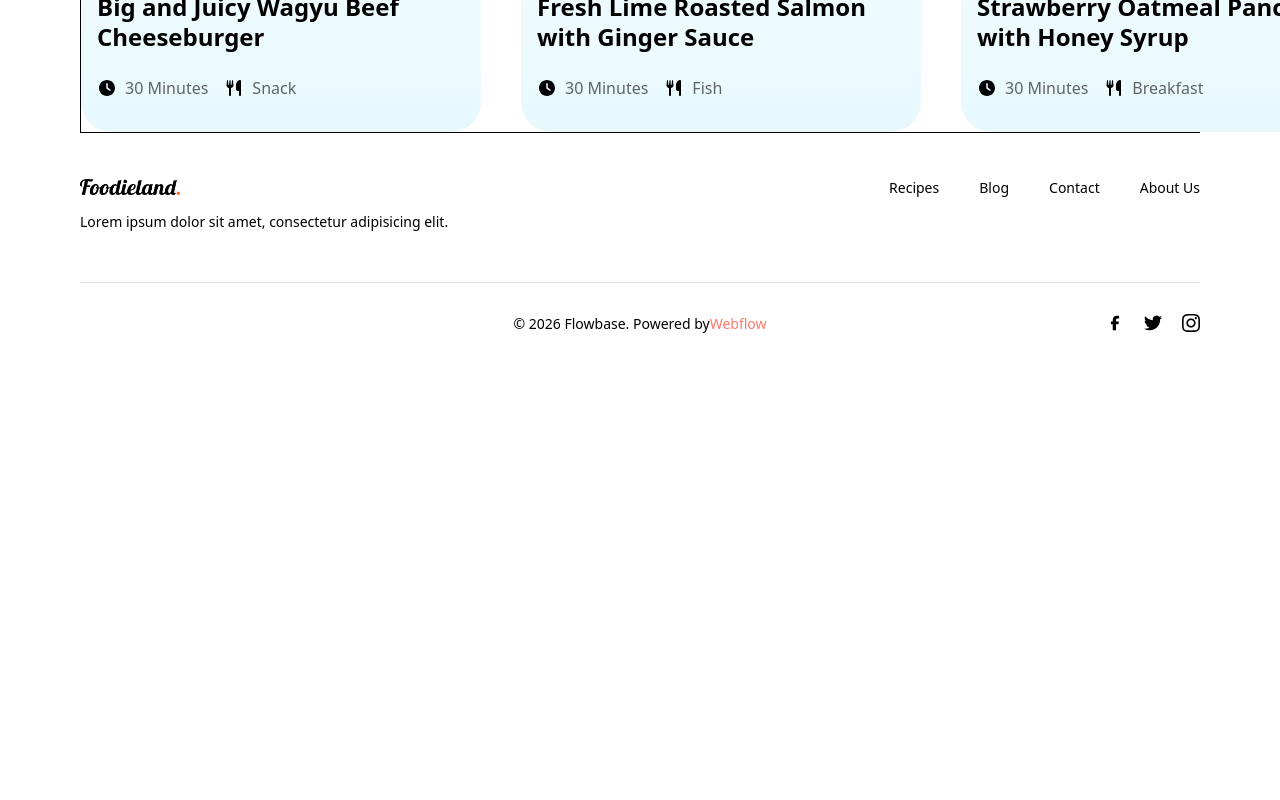
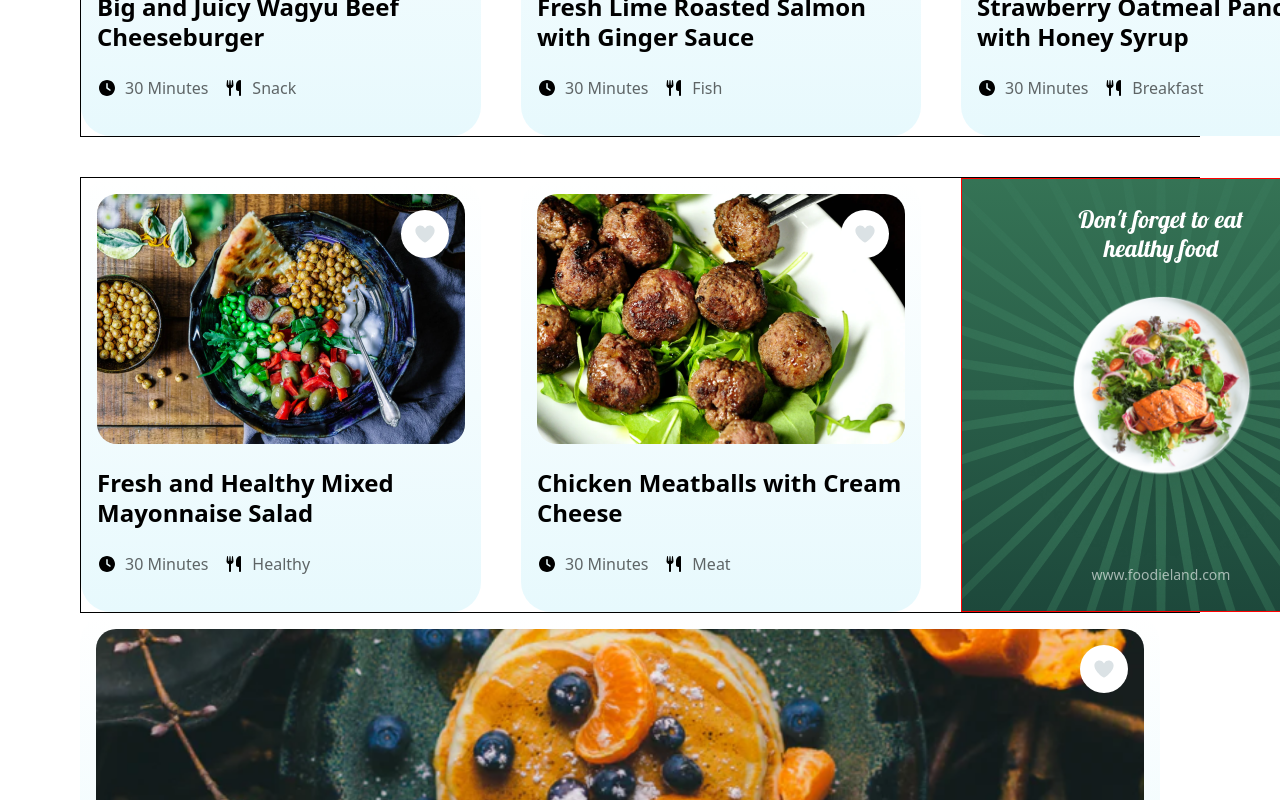
Before and after one commit to Scorpio0712/Foodieland-Portfolio, a Next.js app: page / in a window 1280 px wide. Shown: the part 1800-2600 px from the top of the page. Before the commit the page ends 2163 px from the top, so only its background shows below. Built offline with nearby package versions, Linux system fonts and the light colour scheme.

Commit message:
Continue Create Simple and Tasty 2

```diff
--- a/app/components/card/card.module.css
+++ b/app/components/card/card.module.css
@@ -3,6 +3,7 @@
     background: linear-gradient(180deg, white 0%, #E7F9FD 100%);
     border-radius: 30px;
     min-width: 400px;
+    min-height: 434px;
     margin-right: 40px;
 }
 
--- a/app/home.module.css
+++ b/app/home.module.css
@@ -1,3 +1,5 @@
+@import url('https://fonts.googleapis.com/css2?family=Lobster&display=swap');
+
 .homeContainer {
     margin: 30px 80px;
 }
@@ -290,4 +292,68 @@
     display: flex;
     justify-content: space-between;
     align-items: center;
+    margin-bottom: 40px;
 }
+
+.simpleAndTastyCardListTwo {
+    border: 1px solid black;
+    flex: 1;
+    display: flex;
+    justify-content: space-between;
+    align-items: center;
+}
+
+.adsBadge {
+    display: flex;
+    flex-direction: column;
+    align-items: center;
+    justify-content: center;
+    text-align: center;
+    position: relative;
+    min-width: 400px;
+    height: 434px;
+    padding: 40px;
+    background: linear-gradient(180deg, #357355 0%, #1D483B 100%);
+    overflow: hidden;
+    border: 1px solid red;
+}
+
+.adsBadge img {
+    z-index: 2;
+    position: relative;
+    max-width: 100%;
+    max-height: 100%;
+    object-fit: contain;
+}
+
+.adsBadgeBackGround {
+    width: max-content;
+    height: max-content;
+    position: absolute;
+    top: 50%;
+    left: 50%;
+    transform: translate(-50%, -50%);
+    z-index: 0;
+}
+
+.adsBadgeBackGround img {
+    width: 100%;
+    height: 100%;
+    object-fit: contain;
+}
+
+.adsBadge h1 {
+    font-family: 'Lobster', cursive;
+    line-height: 1.2;
+    color: white;
+    font-size: 24px;
+    z-index: 2;
+    position: relative;
+}
+
+.adsBadge p {
+    position: relative;
+    z-index: 2;
+    font-size: 14px;
+    color: rgba(255, 255, 255, 0.6);
+}
--- a/app/page.tsx
+++ b/app/page.tsx
@@ -252,8 +252,58 @@ export default function Home() {
             typeTwo="Breakfast"
           />
         </div>
-        <div className={style.simpleAndTastyCardListTwo}></div>
-        <div className={style.simpleAndTastyCardListThree}></div>
+        <div className={style.simpleAndTastyCardListTwo}>
+          <Card
+            title="Fresh and Healthy Mixed Mayonnaise Salad"
+            image="/images/food/mixedsalad-image.png"
+            typeOne="30 Minutes"
+            typeTwo="Healthy"
+          />
+          <Card
+            title="Chicken Meatballs with Cream Cheese"
+            image="/images/food/meatball-image.png"
+            typeOne="30 Minutes"
+            typeTwo="Meat"
+          />
+          <div className={style.adsBadge}>
+            <div className={style.adsBadgeBackGround}>
+              <Image
+                src="/images/icon/star-image.png"
+                width={600}
+                height={600}
+                alt=""
+              />
+            </div>
+            <h1>Don&apos;t forget to eat<br /> healthy food</h1>
+            <Image
+              src="/images/food/salmonsalad-image.png"
+              width={600}
+              height={600}
+              alt="Salmon Salad"
+            />
+            <p>www.foodieland.com</p>
+          </div>
+        </div>
+        <div className={style.simpleAndTastyCardListThree}>
+          <Card
+            title="Fruity Pancake with Orange & Blueberry"
+            image="/images/food/orangepancake-image.png"
+            typeOne="30 Minutes"
+            typeTwo="Sweet"
+          />
+          <Card
+            title="The Best Easy One Pot Chicken and Rice"
+            image="/images/food/chickandrice-image.png"
+            typeOne="30 Minutes"
+            typeTwo="Snack"
+          />
+          <Card
+            title="The Creamiest Creamy Chicken and Bacon Pasta"
+            image="/images/food/orangepancake-image.png"
+            typeOne="30 Minutes"
+            typeTwo="Noodles"
+          />
+        </div>
       </section>
     </div>
   );
```
Also changed, not shown: public/images/icon/star-image.png (added).
